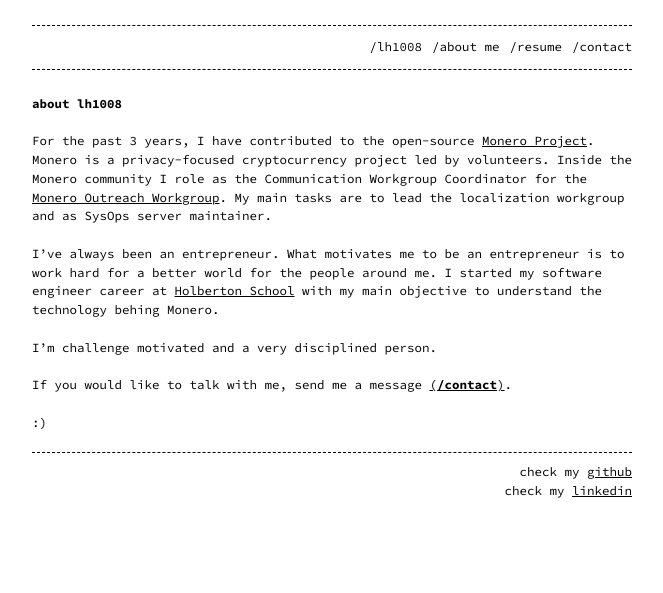
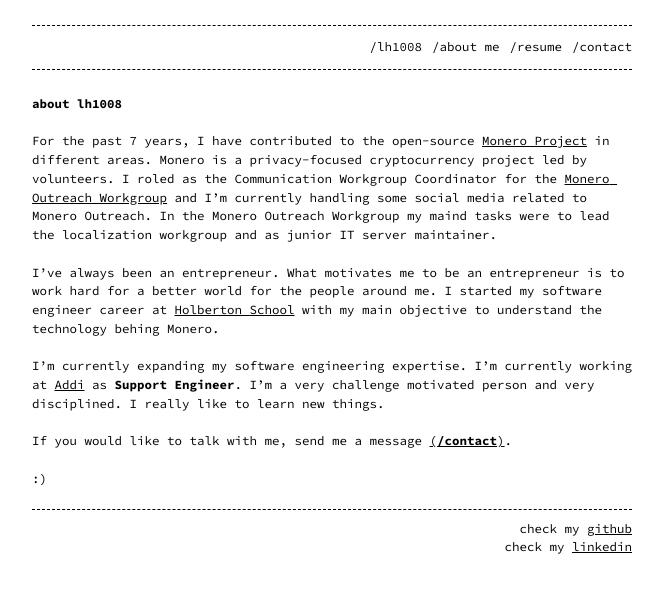
Before and after one commit to lh1008/lh1008.github.io, a Jekyll site: the page built from about.md, in a window 1280 px wide. Shown: the top 593 px of the page, without its empty margins (308-971 px from the left). Built offline with Jekyll 4.4.1, drawn with Linux system fonts in a browser that asks for light colours.

Commit message:
Updated README image, about, and index

```diff
--- a/about.md
+++ b/about.md
@@ -6,11 +6,11 @@ permalink: /about
 
 # about lh1008
 
-<br>For the past 3 years, I have contributed to the open-source <a href="https://web.getmonero.org/" target="_blank">Monero Project</a>. Monero is a privacy-focused cryptocurrency project led by volunteers. Inside the Monero community I role as the Communication Workgroup Coordinator for the <a href="https://www.monerooutreach.org/" target="_blank">Monero Outreach Workgroup</a>. My main tasks are to lead the localization workgroup and as SysOps server maintainer.
+<br>For the past 7 years, I have contributed to the open-source <a href="https://web.getmonero.org/" target="_blank">Monero Project</a> in different areas. Monero is a privacy-focused cryptocurrency project led by volunteers. I roled as the Communication Workgroup Coordinator for the <a href="https://github.com/monero-ecosystem/outreach-docs" target="_blank">Monero Outreach Workgroup</a> and I'm currently handling some social media related to Monero Outreach. In the Monero Outreach Workgroup my maind tasks were to lead the localization workgroup and as junior IT server maintainer.
 
 <br>I’ve always been an entrepreneur. What motivates me to be an entrepreneur is to work hard for a better world for the people around me. I started my software engineer career at <a href="https://www.holbertonschool.com/" target="_blank">Holberton School</a> with my main objective to understand the technology behing Monero.
 
-<br>I'm challenge motivated and a very disciplined person.
+<br>I'm currently expanding my software engineering expertise. I'm currently working at [Addi](https://co.addi.com/) as **Support Engineer**. I'm a very challenge motivated person and very disciplined. I really like to learn new things.
 
 <br>If you would like to talk with me, send me a message <a href="/contact">(<b>/contact</b>)</a>.
 
```
Also changed, not shown: index.md (+2 -2 lines), README.md.
